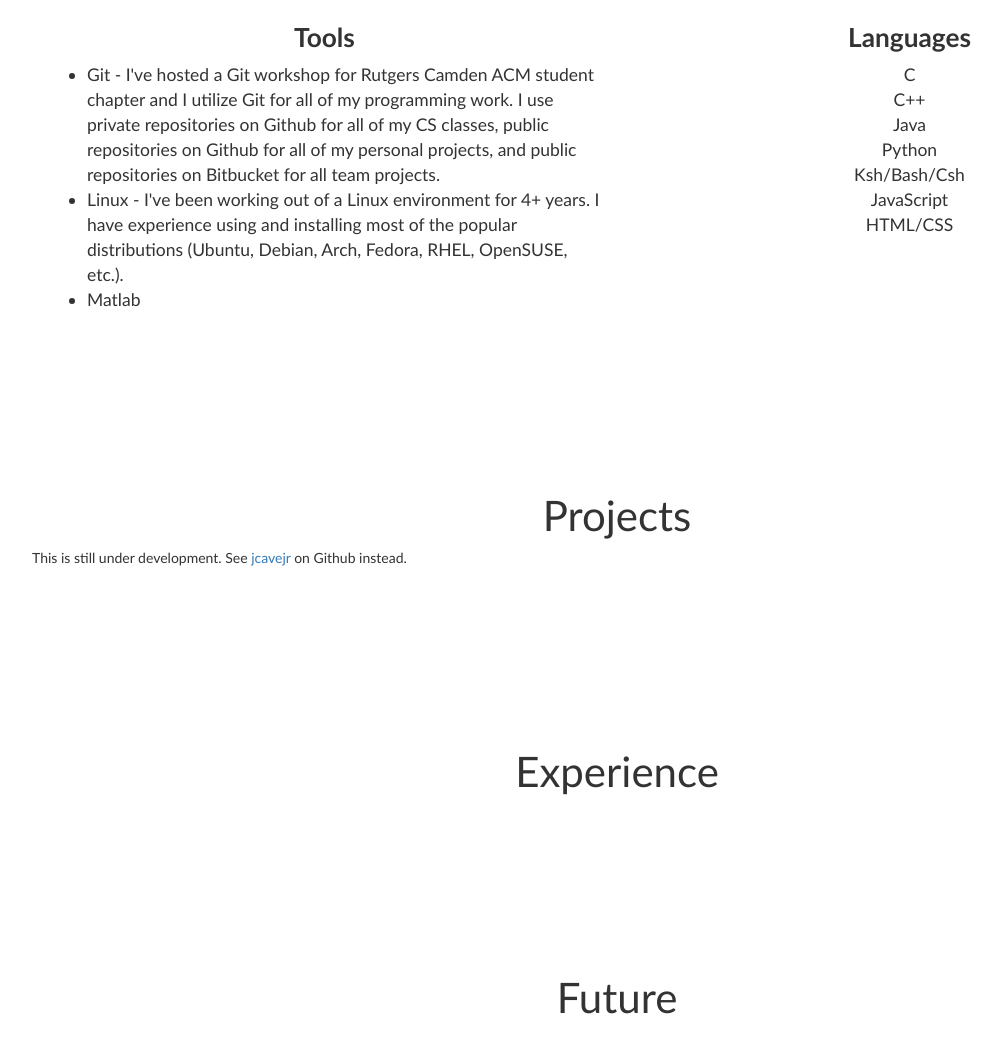
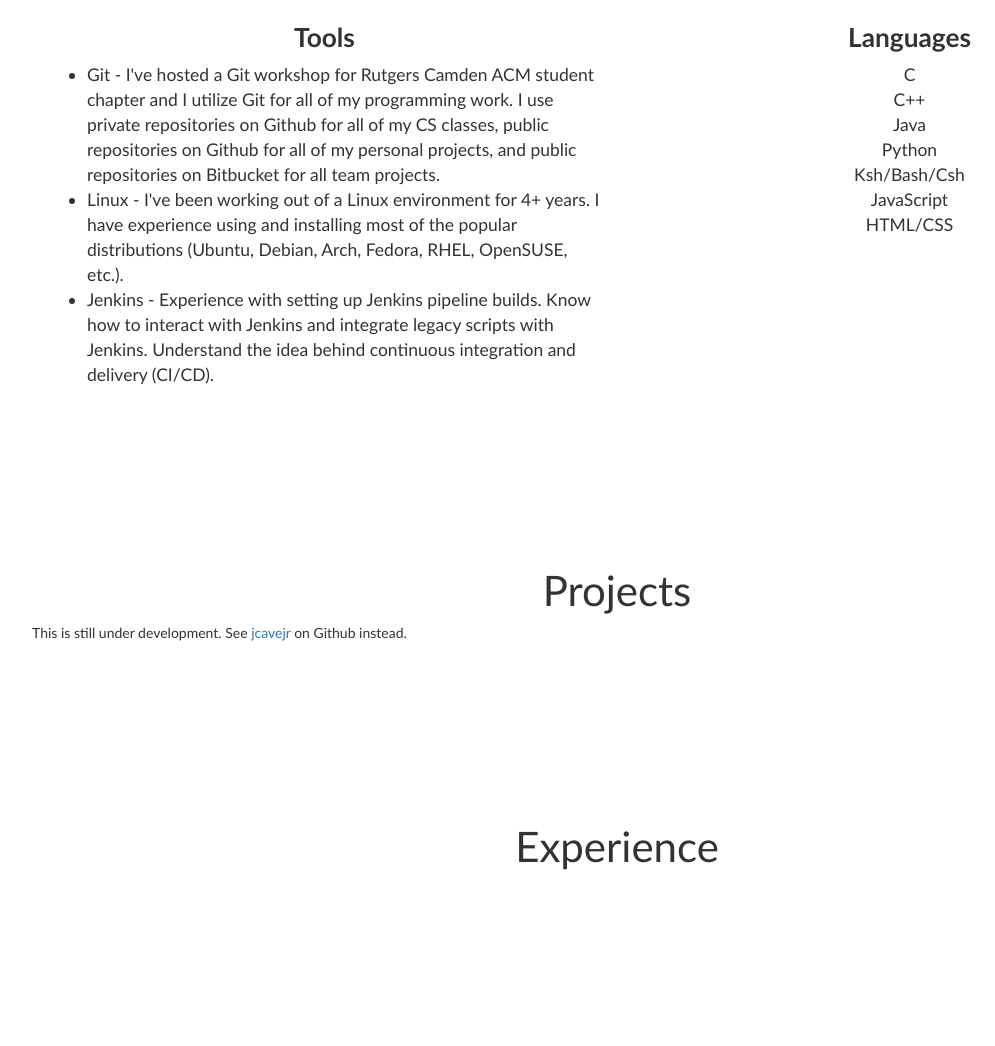
Before and after one commit to jcavejr/jcavejr.github.io, a plain HTML site: page index.html in a window 1280 px wide. Shown: the part 1804-2850 px from the top of the page, without its empty margins (43-1038 px from the left). Drawn offline with nearby package versions, Linux system fonts and the light colour scheme.

Commit message:
Added Jenkins under Skills

```diff
--- a/index.html
+++ b/index.html
@@ -108,7 +108,7 @@
                         <ul>
                             <li>Git - I've hosted a Git workshop for Rutgers Camden ACM student chapter and I utilize Git for all of my programming work. I use private repositories on Github for all of my CS classes, public repositories on Github for all of my personal projects, and public repositories on Bitbucket for all team projects.</li>
                             <li>Linux - I've been working out of a Linux environment for 4+ years. I have experience using and installing most of the popular distributions (Ubuntu, Debian, Arch, Fedora, RHEL, OpenSUSE, etc.).</li>
-                            <li>Matlab</li>
+                            <li>Jenkins - Experience with setting up Jenkins pipeline builds. Know how to interact with Jenkins and integrate legacy scripts with Jenkins. Understand the idea behind continuous integration and delivery (CI/CD).</li>
                         </ul>
                     </div>
                     <div class="col-xs-6 section-content">
```
